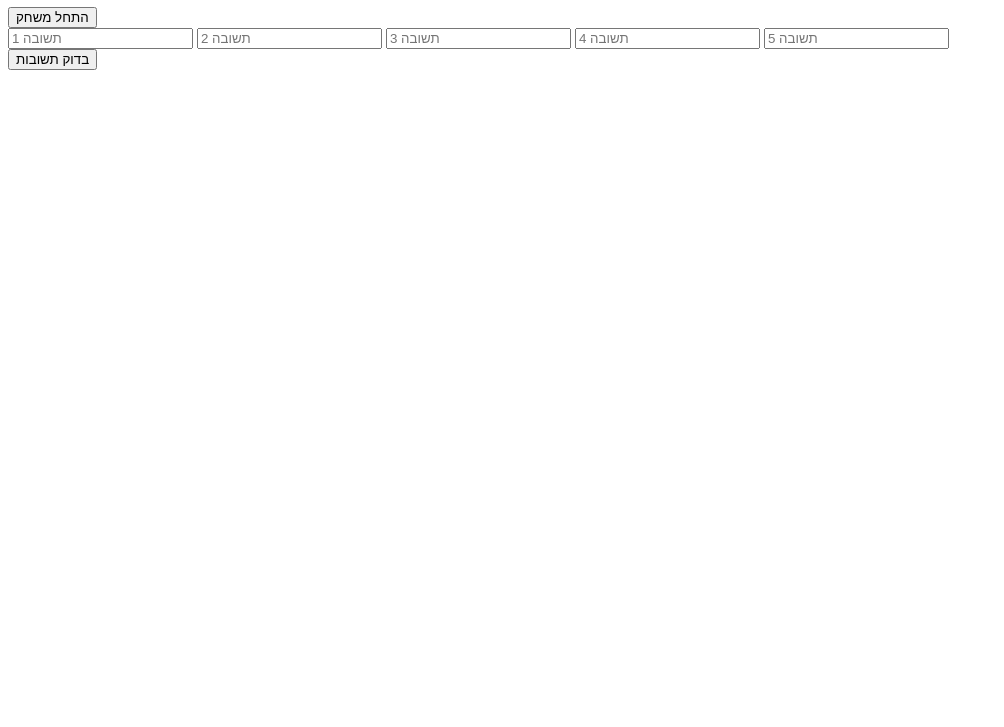
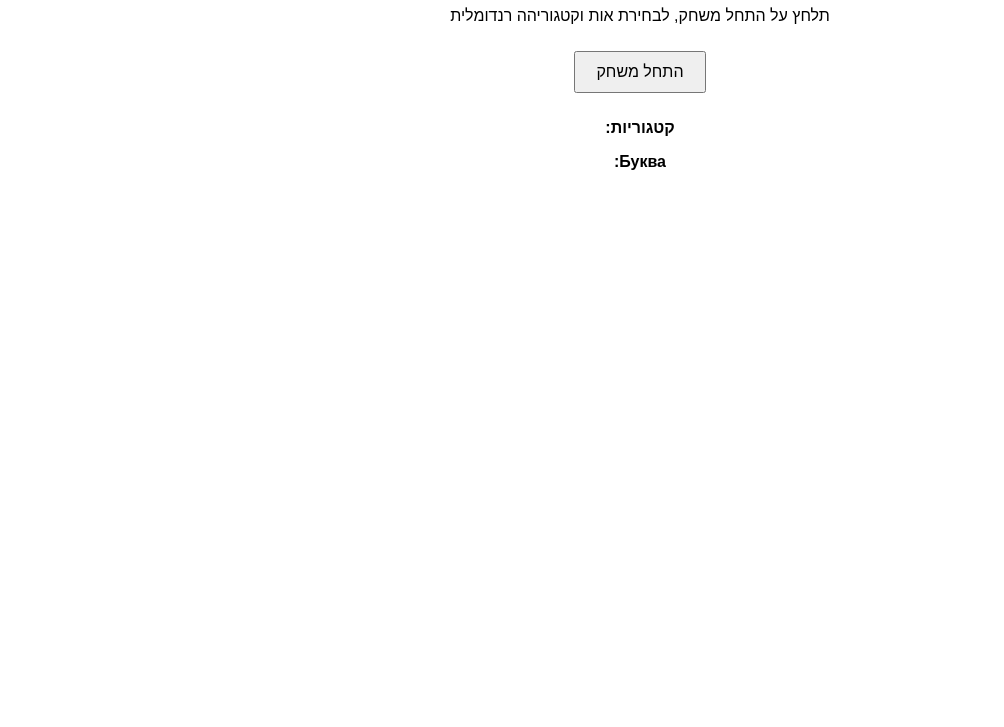
Before and after one commit to dariapolkhovski/game-category-2, a plain HTML site: page index.html in a window 1280 px wide. Shown: the part 73-800 px from the top of the page, without its empty margins (0-1004 px from the left). Drawn offline with Linux system fonts and the light colour scheme.

Commit message:
Update index.html

```diff
--- a/index.html
+++ b/index.html
@@ -1,27 +1,26 @@
 <!DOCTYPE html>
-<html lang="he">
+<html lang="ru">
 <head>
     <meta charset="UTF-8">
     <meta name="viewport" content="width=device-width, initial-scale=1.0">
     <title>משחק קטגוריות</title>
-    <link rel="stylesheet" href="styles.css">
+    <link rel="stylesheet" href="style.css">
 </head>
 <body>
-    <div class="game-container">
-        <h1>משחק קטגוריות</h1>
-        <button id="start-game">התחל משחק</button>
-        <div id="categories-container"></div>
-        <div id="letter-container"></div>
-        <div id="answers-container">
-            <input type="text" placeholder="תשובה 1">
-            <input type="text" placeholder="תשובה 2">
-            <input type="text" placeholder="תשובה 3">
-            <input type="text" placeholder="תשובה 4">
-            <input type="text" placeholder="תשובה 5">
-        </div>
-        <button id="check-answers">בדוק תשובות</button>
-        <div id="result-container"></div>
+
+<div class="container">
+    <h1>משחק קטגוריות</h1>
+    <p>תלחץ על התחל משחק, לבחירת אות וקטגוריהה רנדומלית</p>
+    <button class="button" onclick="startGame()">התחל משחק</button>
+
+    <div class="output">
+        <p><strong>קטגוריות:</strong></p>
+        <ul id="category-list"></ul>
+        <p><strong>Буква:</strong> <span id="random-letter"></span></p>
     </div>
-    <script src="script.js"></script>
+</div>
+
+<script src="script.js"></script>
+
 </body>
 </html>
```
